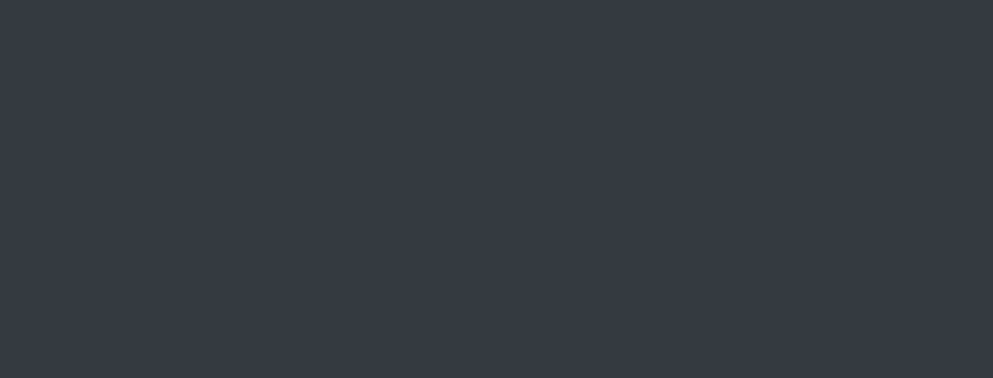
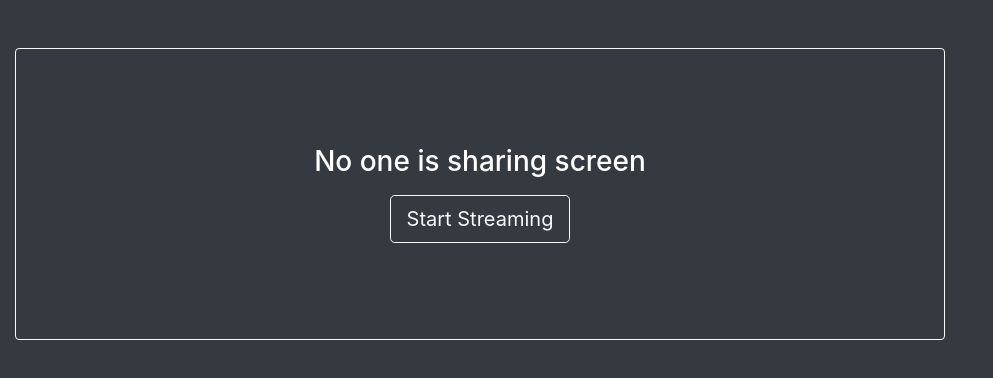
Before and after one commit to StasinskiPL/ShareYourScreen, a React (Create React App) app: page /room/1 in a window 1280 px wide. Shown: the top 378 px of the page, without its empty margins (0-993 px from the left). Built offline with nearby package versions, Linux system fonts and the light colour scheme.

Commit message:
displaying screen locally

```diff
--- a/package.json
+++ b/package.json
@@ -17,6 +17,7 @@
     "react-bootstrap": "^1.5.0",
     "react-dom": "^17.0.1",
     "react-icons": "^4.2.0",
+    "react-player": "^2.9.0",
     "react-router-dom": "^5.2.0",
     "react-scripts": "4.0.2",
     "ts-jest": "^26.5.1",
--- /dev/null
+++ b/src/components/Room/Display/Controllers.tsx
@@ -0,0 +1,7 @@
+import React from "react";
+
+const Controllers = () => {
+  return <div></div>;
+};
+
+export default Controllers;
--- a/src/components/Room/Display/Display.tsx
+++ b/src/components/Room/Display/Display.tsx
@@ -1,5 +1,17 @@
+import { useRoomContext } from "../../../context/RoomContext/RoomContextManager";
+import Controllers from "./Controllers";
+import Stream from "./Stream";
+import StreamPlaceholder from "./StreamPlaceholder";
+
 const Display: React.FC = () => {
-  return <div></div>;
+  const { isActiveStream } = useRoomContext();
+  return (
+    <div className="video-wrapper">
+      {isActiveStream ? <Stream /> : <StreamPlaceholder />}
+
+      <Controllers />
+    </div>
+  );
 };
 
 export default Display;
--- /dev/null
+++ b/src/components/Room/Display/Stream.tsx
@@ -0,0 +1,39 @@
+import React, { useEffect, useRef, useState } from "react";
+import ReactPlayer from "react-player";
+import { useRoomContext } from "../../../context/RoomContext/RoomContextManager";
+
+const Stream: React.FC = () => {
+  const videoRef = useRef<any>(null!);
+  const [height, setHeight] = useState(0);
+  const { streamSource } = useRoomContext();
+
+  useEffect(() => {
+    const handleResize = () => {
+      const calcHeight = videoRef.current.wrapper?.clientWidth;
+      setHeight((calcHeight * 9) / 16);
+    };
+    handleResize();
+    window.addEventListener("resize", handleResize);
+
+    return () => window.removeEventListener("resize", handleResize);
+  }, []);
+
+  return (
+    <ReactPlayer
+      ref={videoRef}
+      muted={true}
+      playing={true}
+      // url="https://www.youtube.com/watch?v=qVIPvJQhF4k"
+      url={streamSource || "https://www.youtube.com/watch?v=qVIPvJQhF4k"}
+      width="100%"
+      height={height}
+      config={{
+        file: {
+          forceVideo: true,
+        },
+      }}
+    />
+  );
+};
+
+export default Stream;
--- /dev/null
+++ b/src/components/Room/Display/StreamPlaceholder.tsx
@@ -0,0 +1,39 @@
+import React from "react";
+import { Button } from "react-bootstrap";
+import { useRoomContext } from "../../../context/RoomContext/RoomContextManager";
+
+const opt = {
+  video: true,
+  audio: false,
+};
+
+const StreamPlaceholder: React.FC = () => {
+  const { setIsActiveStream, setStreamSource } = useRoomContext();
+
+  const startStreamHandler = async () => {
+    try {
+      // @ts-ignore
+      const captureStream = await navigator.mediaDevices.getDisplayMedia(opt);
+      console.log(captureStream);
+      setStreamSource(captureStream);
+      setIsActiveStream(true);
+    } catch (err) {
+      console.error("Error: " + err);
+    }
+  };
+
+  return (
+    <div className="py-5 d-flex flex-column jc-center ai-center border border-light rounded ">
+      <h3 className="text-white mb-3 mt-5"> No one is sharing screen </h3>
+      <Button
+        variant="outline-light"
+        onClick={startStreamHandler}
+        className="mb-5"
+        size="lg">
+        Start Streaming
+      </Button>
+    </div>
+  );
+};
+
+export default StreamPlaceholder;
--- a/src/components/Room/Room.tsx
+++ b/src/components/Room/Room.tsx
@@ -5,12 +5,12 @@ import Display from "./Display/Display";
 
 const Room: React.FC = () => {
   return (
-    <Container>
+    <Container fluid className="pt-5">
       <Row>
-        <Col lg={8}>
+        <Col xl={9}>
           <Display />
         </Col>
-        <Col lg={4}>
+        <Col xl={3}>
           <Aside />
         </Col>
       </Row>
--- a/src/context/RoomContext/RoomContext.tsx
+++ b/src/context/RoomContext/RoomContext.tsx
@@ -3,13 +3,26 @@ import { RoomContextProvider } from "./RoomContextManager";
 
 const RoomContext: React.FC = ({ children }) => {
   const [roomHostId, setRoomHostId] = useState<string | null>(null);
+  const [isActiveStream, setIsActiveStream] = useState(false);
+  const [streamSource, setStreamSource] = useState<any>(null);
 
   const contextValue = useMemo(
     () => ({
       roomHostId,
       setRoomHostId,
+      isActiveStream,
+      setIsActiveStream,
+      streamSource,
+      setStreamSource,
     }),
-    [roomHostId, setRoomHostId]
+    [
+      roomHostId,
+      setRoomHostId,
+      isActiveStream,
+      setIsActiveStream,
+      streamSource,
+      setStreamSource,
+    ]
   );
 
   return (
--- a/src/context/RoomContext/RoomContextManager.ts
+++ b/src/context/RoomContext/RoomContextManager.ts
@@ -3,11 +3,21 @@ import { createContext, useContext } from "react";
 type RoomContextTypes = {
     roomHostId: string | null;
     setRoomHostId: (u: React.SetStateAction<string | null>) => void;
+    isActiveStream : boolean,
+    setIsActiveStream: (u: React.SetStateAction<boolean>) => void;
+    streamSource : any;
+    setStreamSource: (u: React.SetStateAction<any>) => void;
+
+
 };
 
 const initialState: RoomContextTypes = {
     roomHostId: null,
     setRoomHostId: () => void 0,
+    isActiveStream: false,
+    setIsActiveStream: () => void 0,
+    streamSource:null,
+    setStreamSource: () => void 0,
 };
 
 export const RoomContextProvider = createContext<RoomContextTypes>(
```
Also changed, not shown: 2 other files (tests, documents, lock files or other folders).
